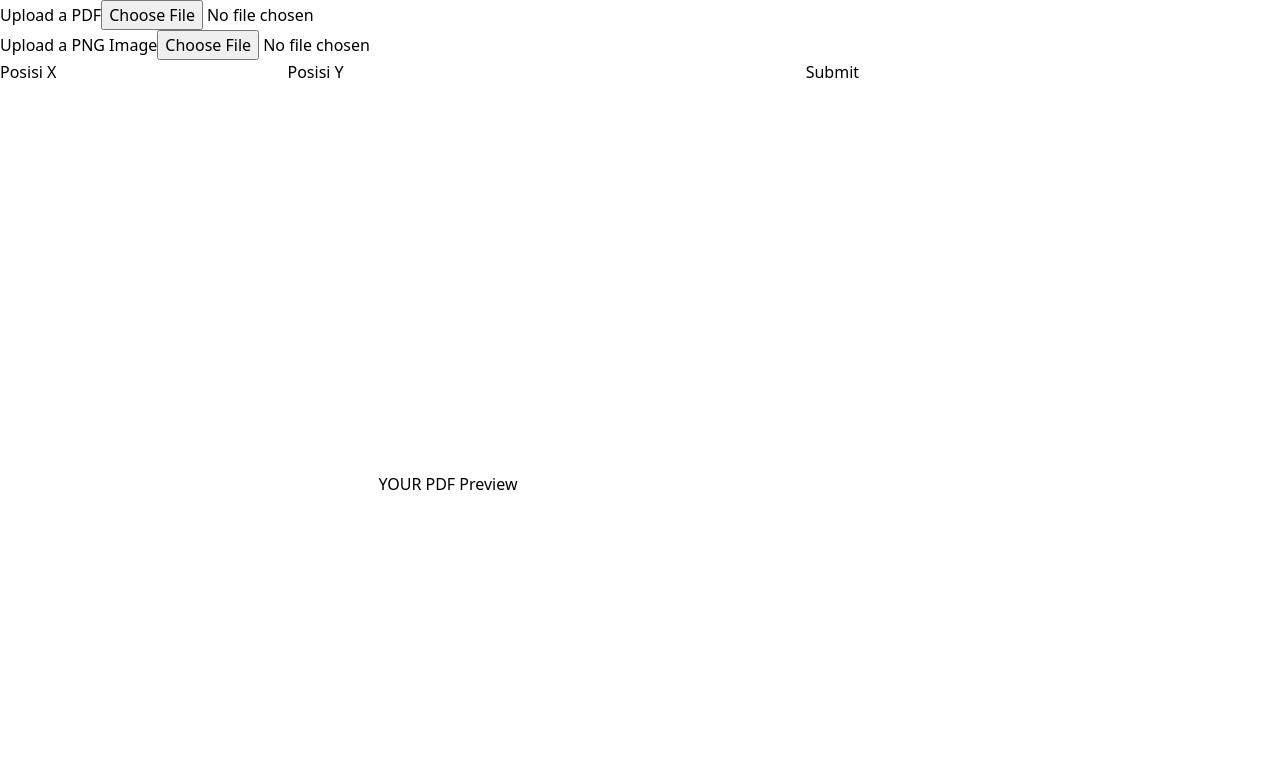
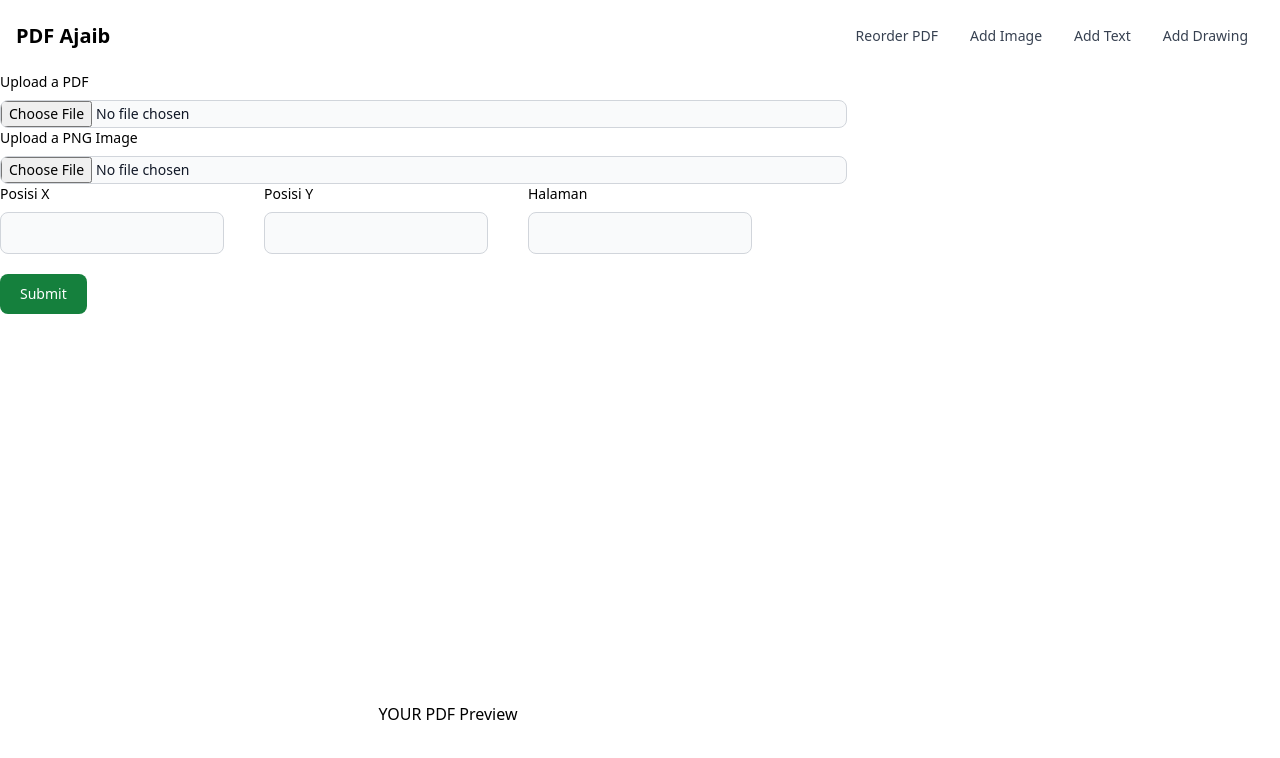
Before and after one commit to joshste/pdf-ajaib-fe, a Nuxt app: page /addimage in a window 1280 px wide. Shown: the top 758 px of the page. Built offline with nearby package versions, Linux system fonts and the light colour scheme.

Commit message:
add image & navbar fe

```diff
--- a/components/ImageForm.vue
+++ b/components/ImageForm.vue
@@ -1,14 +1,38 @@
 <template>
-    <UploadPDFButton @pdfChanged="updateFile" />
-    <UploadImageButton @imageChanged="updateImage" />
-    <label for="posX">Posisi X</label>
-    <input type="number" v-model="posX" @input="onInputChange" name="posX"/>
-    <label for="posY">Posisi Y</label>
-    <input type="number" v-model="posY" @input="onInputChange" name="posY" />
-    <input type="number" v-model="pageidx" @input="onInputChange" name="pageidx" />
-    <button @click="onSubmit">Submit</button>
+  <div>
+    <div class="space-y-5" >
+      <UploadPDFButton @pdfChanged="updateFile"/>
+    </div>
+    <div class="space-y-5" >
+      <UploadImageButton @imageChanged="updateImage"/>
+    </div>
+    <div class="container flex flex-wrap items-center justify-between mx-auto space-y-5 ">
+      <div class="container flex flex-wrap items-left mx-auto flex space-x-10">
+        <div>
+          <label class="block mb-2 text-sm font-medium text-black dark:text-black" for="posX">Posisi X</label>
+          <input type="number" v-model="posX" @input="onInputChange" name="posX"
+          class="bg-gray-50 border border-gray-300 text-gray-900 text-sm rounded-lg focus:ring-blue-500 focus:border-blue-500 block w-full p-2.5 dark:bg-gray-700 dark:border-gray-600 dark:placeholder-gray-400 dark:text-white dark:focus:ring-blue-500 dark:focus:border-blue-500"/>
+        </div>
+        <div>
+          <label class="block mb-2 text-sm font-medium text-black dark:text-black" for="posY">Posisi Y</label>
+          <input type="number" v-model="posY" @input="onInputChange" name="posY"
+          class="bg-gray-50 border border-gray-300 text-gray-900 text-sm rounded-lg focus:ring-blue-500 focus:border-blue-500 block w-full p-2.5 dark:bg-gray-700 dark:border-gray-600 dark:placeholder-gray-400 dark:text-white dark:focus:ring-blue-500 dark:focus:border-blue-500" />
+        </div>
+        <div>
+          <label class="block mb-2 text-sm font-medium text-black dark:text-black" for="pageidx">Halaman </label>
+          <input type="number" v-model="pageidx" @input="onInputChange" name="pageidx"
+          class="bg-gray-50 border border-gray-300 text-gray-900 text-sm rounded-lg focus:ring-blue-500 focus:border-blue-500 block w-full p-2.5 dark:bg-gray-700 dark:border-gray-600 dark:placeholder-gray-400 dark:text-white dark:focus:ring-blue-500 dark:focus:border-blue-500"/>
+        </div>
+      </div>
 
-    <a :href="pdfUrl" v-if="downloaded" download="result.pdf">Download</a>
+      <button @click="onSubmit" class="focus:outline-none text-white bg-green-700 hover:bg-green-800 focus:ring-4 focus:ring-green-300 font-medium rounded-lg text-sm px-5 py-2.5 mr-2 mb-2 dark:bg-green-600 dark:hover:bg-green-700 dark:focus:ring-green-800">Submit</button>
+
+      <a :href="pdfUrl" v-if="downloaded" download="result.pdf" class="focus:outline-none text-white bg-green-700 hover:bg-green-800 focus:ring-4 focus:ring-green-300 font-medium rounded-lg text-sm px-5 py-2.5 mr-2 mb-2 dark:bg-green-600 dark:hover:bg-green-700 dark:focus:ring-green-800">Download</a>
+    </div>
+    <ErrorNotification :activated="isNotificationVisible" @onClose="isNotificationVisible = false" />
+  </div>
+
+
 </template>
 
 <script setup lang="ts">
@@ -21,6 +45,7 @@ const emit = defineEmits<{
     (e: 'update:filePdf', filePdf: File | undefined): void
 }>();
 
+const isNotificationVisible = ref(false);
 let readyInput = false;
 const posY = ref();
 const posX = ref();
@@ -53,20 +78,29 @@ const onInputChange = () => {
 const onSubmit = computed(() => {
     return async () => {
         console.log("tes submit")
-        if (!props.filePdf || !readyInput || !fileImage) return;
+        if (!props.filePdf || !readyInput || !fileImage) {
+          isNotificationVisible.value = true;
+          return;
+        }
 
         const formData = new FormData();
         formData.append("position", `${posX.value},${posY.value}`)
         formData.append("page-idx", pageidx.value)
         formData.append("pdf-file", props.filePdf);
         formData.append("image-file", fileImage);
-        const response = await customFetch<Blob>("add-image", {
+        try {
+          const response = await customFetch<Blob>("add-image", {
             method: "post",
             body: formData
-        });
+          });
+          pdfUrl.value = window.URL.createObjectURL(response);
+          downloaded.value = true;
+        } catch (e) {
+          isNotificationVisible.value = true;
+        }
 
-        pdfUrl.value = window.URL.createObjectURL(response);
-        downloaded.value = true;
+
+
 }});
 
 
--- /dev/null
+++ b/components/Navbar.vue
@@ -0,0 +1,35 @@
+<template>
+
+<nav class="bg-white border-gray-200 px-2 sm:px-4 py-2.5 rounded dark:bg-gray-900">
+  <div class="container flex flex-wrap items-center justify-between mx-auto">
+    <div class="self-center text-xl font-semibold whitespace-nowrap dark:text-white">
+      <NuxtLink to="/">PDF Ajaib</NuxtLink>
+    </div>
+    <button data-collapse-toggle="navbar-default" type="button" class="inline-flex items-center p-2 ml-3 text-sm text-gray-500 rounded-lg md:hidden hover:bg-gray-100 focus:outline-none focus:ring-2 focus:ring-gray-200 dark:text-gray-400 dark:hover:bg-gray-700 dark:focus:ring-gray-600" aria-controls="navbar-default" aria-expanded="false">
+      <span class="sr-only">Open main menu</span>
+      <svg class="w-6 h-6" aria-hidden="true" fill="currentColor" viewBox="0 0 20 20" xmlns="http://www.w3.org/2000/svg"><path fill-rule="evenodd" d="M3 5a1 1 0 011-1h12a1 1 0 110 2H4a1 1 0 01-1-1zM3 10a1 1 0 011-1h12a1 1 0 110 2H4a1 1 0 01-1-1zM3 15a1 1 0 011-1h12a1 1 0 110 2H4a1 1 0 01-1-1z" clip-rule="evenodd"></path></svg>
+    </button>
+    <div class="hidden w-full md:block md:w-auto" id="navbar-default">
+      <ul class="flex flex-col p-4 mt-4 border border-gray-100 rounded-lg bg-gray-50 md:flex-row md:space-x-8 md:mt-0 md:text-sm md:font-medium md:border-0 md:bg-white dark:bg-gray-800 md:dark:bg-gray-900 dark:border-gray-700">
+        <li>
+          <div class="block py-2 pl-3 pr-4 text-gray-700 rounded hover:bg-gray-100 md:hover:bg-transparent md:border-0 md:hover:text-blue-700 md:p-0 dark:text-gray-400 md:dark:hover:text-white dark:hover:bg-gray-700 dark:hover:text-white md:dark:hover:bg-transparent">
+            <NuxtLink to="/reorder">Reorder PDF</NuxtLink>
+          </div>
+        </li>
+        <li>
+          <div class="block py-2 pl-3 pr-4 text-gray-700 rounded hover:bg-gray-100 md:hover:bg-transparent md:border-0 md:hover:text-blue-700 md:p-0 dark:text-gray-400 md:dark:hover:text-white dark:hover:bg-gray-700 dark:hover:text-white md:dark:hover:bg-transparent">
+            <NuxtLink to="/addimage">Add Image</NuxtLink>
+          </div>
+        </li>
+        <li>
+          <a href="#" class="block py-2 pl-3 pr-4 text-gray-700 rounded hover:bg-gray-100 md:hover:bg-transparent md:border-0 md:hover:text-blue-700 md:p-0 dark:text-gray-400 md:dark:hover:text-white dark:hover:bg-gray-700 dark:hover:text-white md:dark:hover:bg-transparent">Add Text</a>
+        </li>
+        <li>
+          <a href="#" class="block py-2 pl-3 pr-4 text-gray-700 rounded hover:bg-gray-100 md:hover:bg-transparent md:border-0 md:hover:text-blue-700 md:p-0 dark:text-gray-400 md:dark:hover:text-white dark:hover:bg-gray-700 dark:hover:text-white md:dark:hover:bg-transparent">Add Drawing</a>
+        </li>
+      </ul>
+    </div>
+  </div>
+</nav>
+
+</template>
--- a/components/upload/ImageButton.vue
+++ b/components/upload/ImageButton.vue
@@ -1,7 +1,8 @@
 <template>
-    <div>
-        <label for="upload">Upload a PNG Image</label>
-        <input type="file" name="upload" @change="onFileChange" accept="image/png"/>
+    <div class="container flex flex-wrap items-center justify-between mx-auto">
+        <label class="block mb-2 text-sm font-medium text-black dark:text-black" for="upload">Upload a PNG Image</label>
+        <input class="block w-full text-sm text-gray-900 border border-gray-300 rounded-lg cursor-pointer bg-gray-50 dark:text-gray-400 focus:outline-none dark:bg-gray-700 dark:border-gray-600 dark:placeholder-gray-400"
+         type="file" name="upload" @change="onFileChange" accept="image/png"/>
     </div>
 </template>
 
--- a/components/upload/PDFButton.vue
+++ b/components/upload/PDFButton.vue
@@ -1,7 +1,9 @@
 <template>
-    <label for="upload">Upload a PDF</label>
-    <input type="file" name="upload" @change="onFileChange" accept="application/pdf" class="text-ellipsis max-w-sm" />
-
+  <div class="container flex flex-wrap items-center justify-between mx-auto">
+    <label class="block mb-2 text-sm font-large text-black dark:text-black"  for="upload">Upload a PDF</label>
+    <input class="block w-full text-sm text-gray-900 border border-gray-300 rounded-lg cursor-pointer bg-gray-50 dark:text-gray-400 focus:outline-none dark:bg-gray-700 dark:border-gray-600 dark:placeholder-gray-400"
+    type="file" name="upload" @change="onFileChange" accept="application/pdf" />
+  </div>
 </template>
 
 <script setup lang="ts">
--- a/pages/addimage.vue
+++ b/pages/addimage.vue
@@ -1,6 +1,9 @@
 <template>
   <div>
-      <div>
+      <Navbar />
+  </div>
+  <div>
+      <div class="container flex flex-wrap items-center justify-between mx-auto">
           <ImageForm v-model:filePdf="filePdf" />
           <EmbedPDFView :pdfBlob="blob" />
       </div>
--- a/pages/index.vue
+++ b/pages/index.vue
@@ -1,10 +1,10 @@
 <template>
     <div>
-        <div class="h-screen flex justify-center items-center">
-            <NuxtLink to="/reorder">Reorder PDF</NuxtLink>
+        <div>
+          <Navbar />
         </div>
         <div class="h-screen flex justify-center items-center">
-          <NuxtLink to="/addimage">Add Image</NuxtLink>
+          <img src="~/assets/Logo.png" />
         </div>
     </div>
 </template>
```
Also changed, not shown: assets/Logo.png (added), 1 other file (tests, documents, lock files or other folders).
